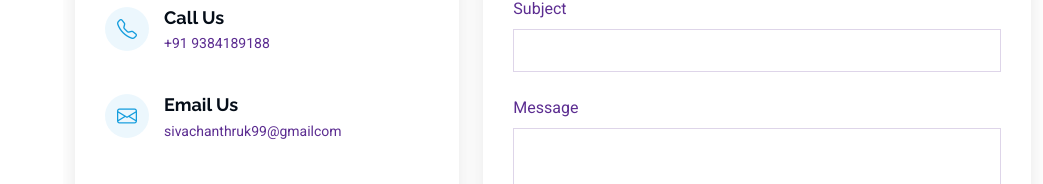
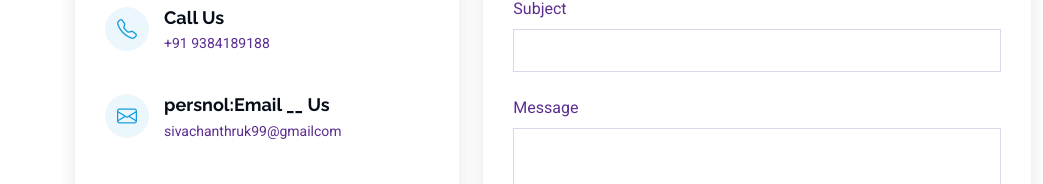
Before and after one commit to sivachanthru/portfolio, a plain HTML site: page index.html in a window 1280 px wide. Shown: the part 7001-7185 px from the top of the page, without its empty margins (237-1280 px from the left). Drawn offline with Linux system fonts and the light colour scheme; grey boxes are pictures that could not be loaded; files whose address does not match are found by name.

Commit message:
test __3

```diff
--- a/index.html
+++ b/index.html
@@ -720,7 +720,7 @@
               <div class="info-item d-flex" data-aos="fade-up" data-aos-delay="400">
                 <i class="bi bi-envelope flex-shrink-0"></i>
                 <div>
-                  <h3>Email Us</h3>
+                  <h3>persnol:Email __ Us</h3>
                   <p>sivachanthruk99@gmailcom</p>
                 </div>
               </div><!-- End Info Item -->
```
